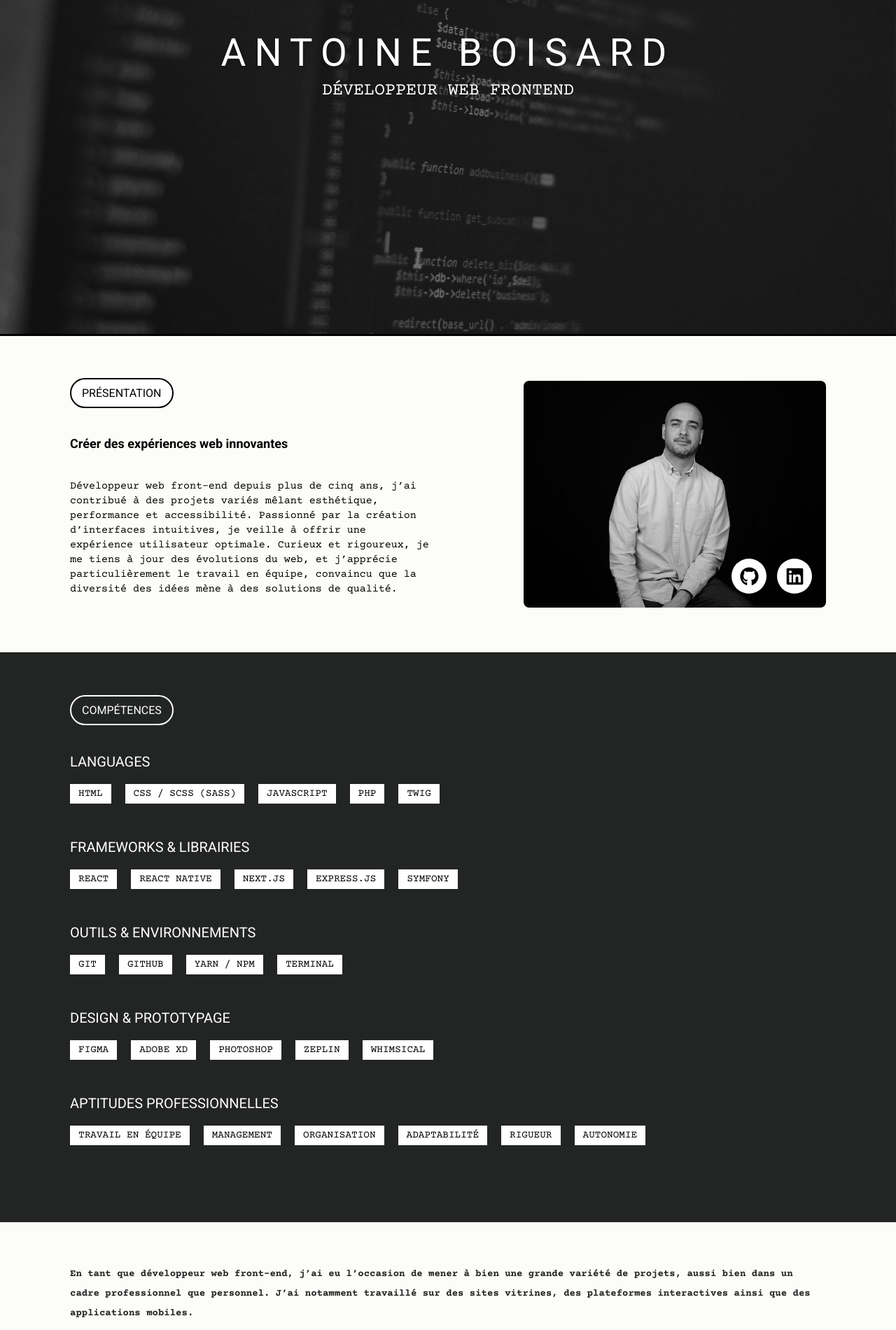
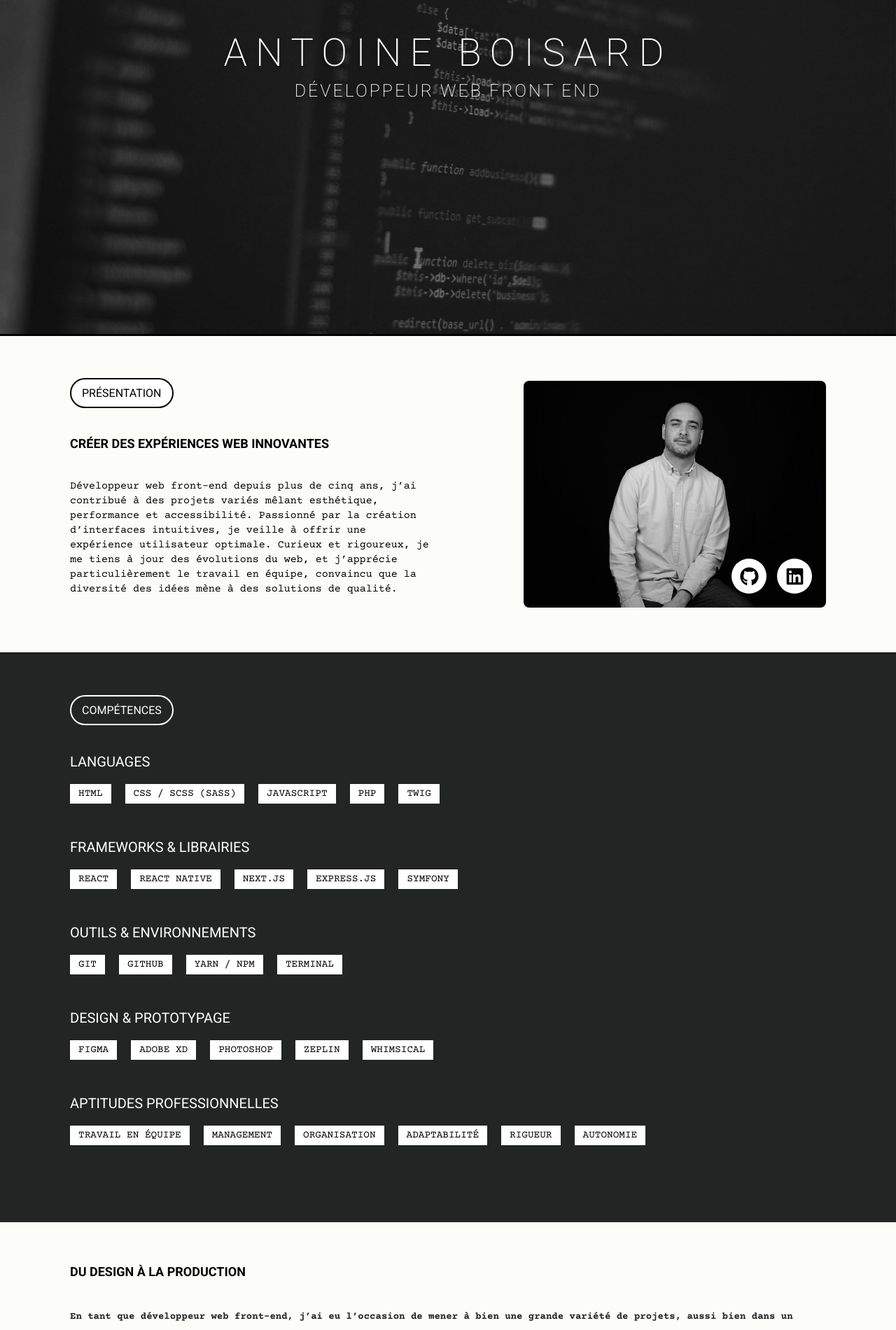
Before and after one commit to tituan/frontend-portfolio-boisard-2025, a Next.js app: page / in a window 1280 px wide. Shown: the part 320-2220 px from the top of the page at 70% size. Built offline with nearby package versions, Linux system fonts and the light colour scheme.

Commit message:
add title and change style

```diff
--- a/components/Hero.js
+++ b/components/Hero.js
@@ -25,7 +25,7 @@ export default function Hero() {
           animate={{ opacity: 1, y: 0 }}
           transition={{ duration: 0.8, delay: 0.2 }}
         >
-          Développeur web frontend
+          Développeur web Front End
         </motion.h2>
       </div>
 
--- a/components/Project.js
+++ b/components/Project.js
@@ -58,6 +58,7 @@ export default function Project() {
   return (
     <div id="project" className="project">
       <div className="project__container">
+        <p className="project__title">Du design à la production</p>
         <p className="project__description">
           En tant que développeur web front-end, j&rsquo;ai eu l&rsquo;occasion de mener à bien une grande variété de projets, aussi bien dans un cadre professionnel que personnel. J&rsquo;ai notamment travaillé sur des sites vitrines, des plateformes interactives ainsi que des applications mobiles.
         </p>
--- a/src/app/layout.js
+++ b/src/app/layout.js
@@ -5,7 +5,7 @@ import '../../lib/fontawesome';
 const roboto = Roboto({
   variable: "--font-roboto",
   subsets: ["latin"],
-  weight: ["400", "700"], // Ajoute "300", "500" si tu veux
+  weight: ["100", "200", "400", "700"],
   display: "swap",
 });
 
@@ -22,7 +22,7 @@ const geistMono = Geist_Mono({
 const courierPrime = Courier_Prime({
   variable: "--font-courier-prime",
   subsets: ["latin"],
-  weight: ["400", "700"], // 400 = normal, 700 = bold (adapte selon tes besoins)
+  weight: ["400", "700"],
   display: "swap",
 });
 
--- a/styles/components/_hero.scss
+++ b/styles/components/_hero.scss
@@ -48,7 +48,10 @@
     z-index: 1;
     font-size: 0.875rem;
     color: #fff;
-    font-family: "Courier Prime", monospace;
+    font-weight: 300;
+    font-family: "Roboto", sans-serif;
+    letter-spacing: 3px;
+    // font-family: "Courier Prime", monospace;
     text-transform: uppercase;
     text-align: center;
     text-shadow: 0 2px 4px rgba(0, 0, 0, 0.3); // Améliore la lisibilité
--- a/styles/components/_presentation.scss
+++ b/styles/components/_presentation.scss
@@ -32,6 +32,7 @@
       font-size: 1.125rem;
       font-weight: 700;
       margin-bottom: 15px;
+      text-transform: uppercase;
       @media only screen and (min-width: 850px) {
         margin-bottom: 40px;
       }
--- a/styles/components/_project.scss
+++ b/styles/components/_project.scss
@@ -32,6 +32,15 @@
     flex-wrap: wrap;
     justify-content: space-between;
   }
+  &__title {
+      font-size: 1.125rem;
+      font-weight: 700;
+      margin-bottom: 15px;
+      text-transform: uppercase;
+      @media only screen and (min-width: 850px) {
+        margin-bottom: 40px;
+      }
+    }
   &__description {
     font-size: .75rem;
     font-family: "Courier Prime";
```
